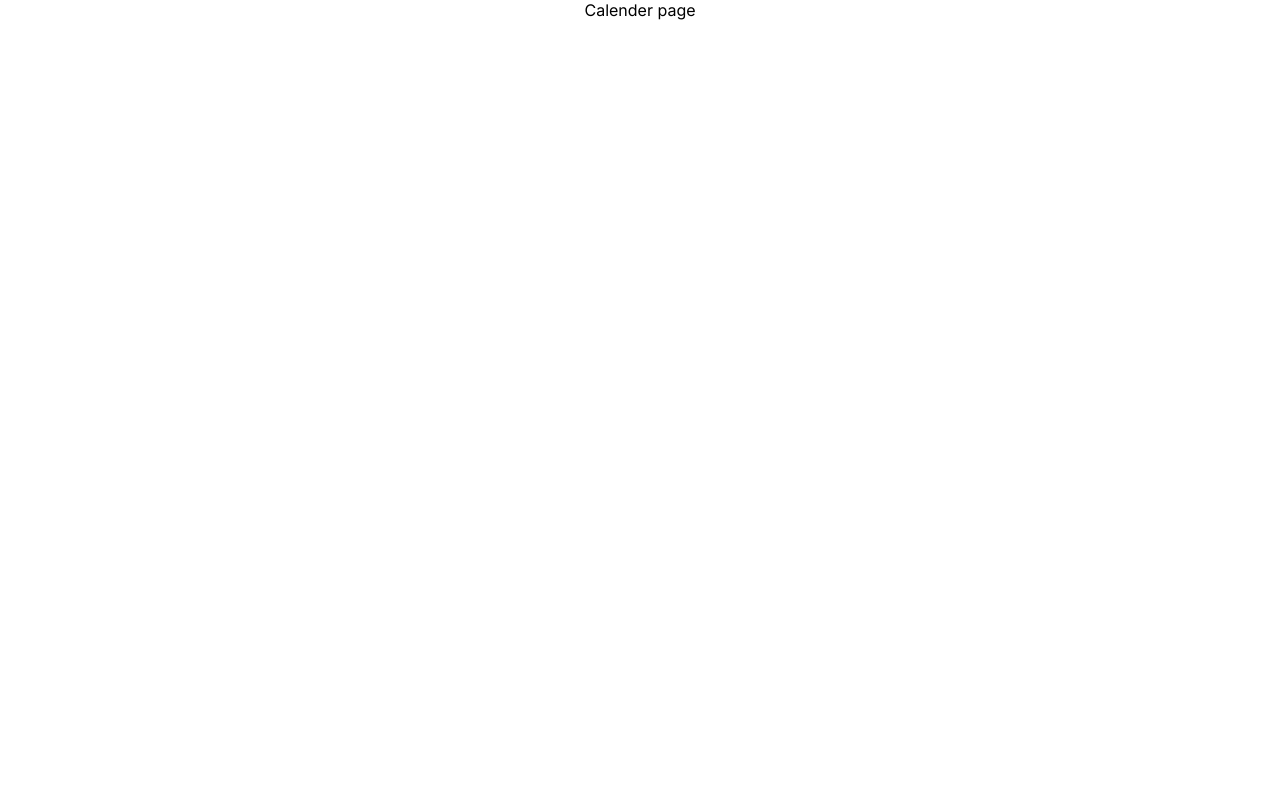
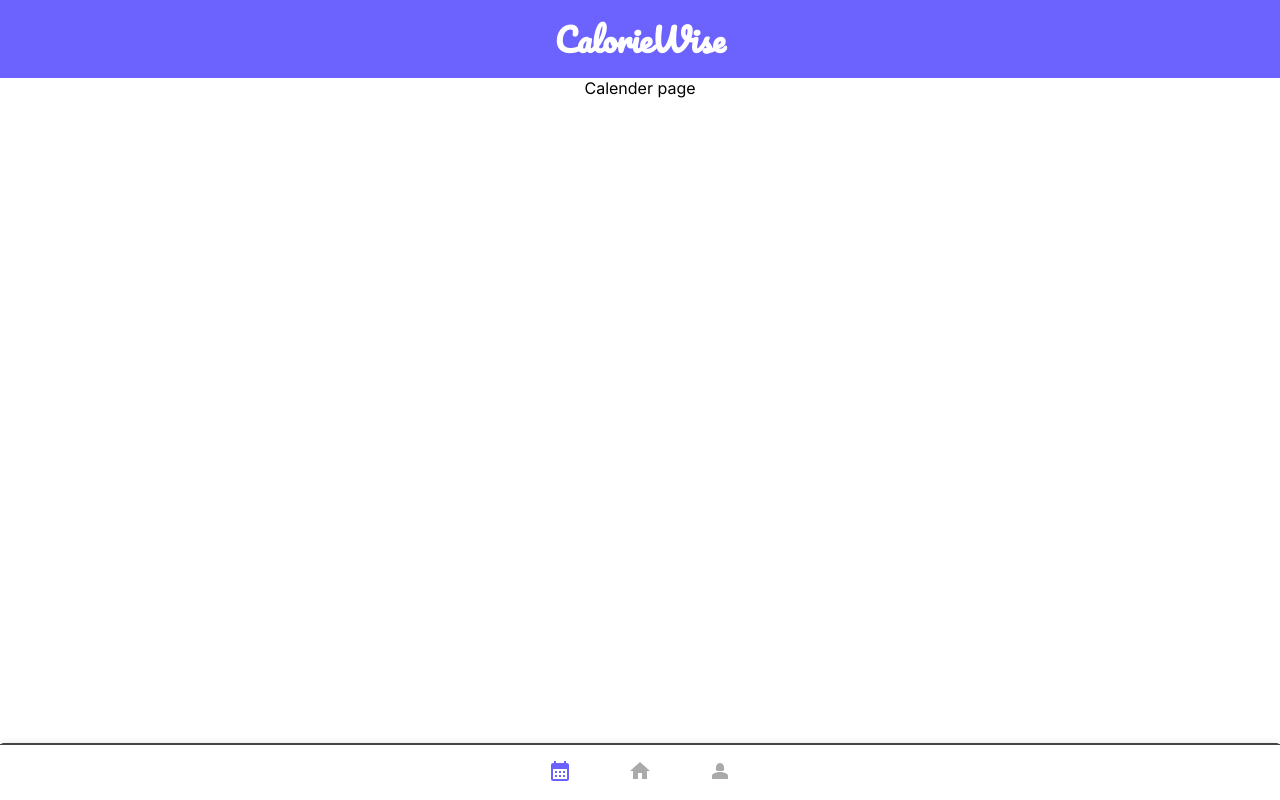
Before and after one commit to Bladgroen/CalorieWise, a Next.js app: page /calender in a window 1280 px wide. Built offline with nearby package versions, Linux system fonts and the light colour scheme.

Commit message:
🐛fixed navigation color staying on home

```diff
--- a/src/app/calender/page.tsx
+++ b/src/app/calender/page.tsx
@@ -1,8 +1,8 @@
-
+import Layout from "../../components/LayoutEdit";
 export default function calender() {
-    return(
-        <div>
-            <p>Calender page</p>
-        </div>
-    )
+  return (
+    <Layout>
+      <p>Calender page</p>
+    </Layout>
+  );
 }
--- a/src/app/layout.tsx
+++ b/src/app/layout.tsx
@@ -1,6 +1,7 @@
 import type { Metadata } from "next";
 import { Inter } from "next/font/google";
 import "../styles/globals.scss";
+import NavBar from "../components/NavBar";
 
 const inter = Inter({ subsets: ["latin"] });
 
--- a/src/app/page.tsx
+++ b/src/app/page.tsx
@@ -1,6 +1,7 @@
 "use client";
 import CalorieBubble from "@/components/CalorieBubble";
 import HeaderBar from "../components/HeaderBar";
+import Layout from "../components/LayoutEdit";
 import MealCard from "../components/MealCard/MealCard";
 import NavBar from "../components/NavBar";
 import { logOut } from "../firebase/signup";
@@ -12,14 +13,14 @@ export default function Page() {
   useAuth();
   return (
     <>
-      <HeaderBar></HeaderBar>
+      <Layout>
         <button onClick={logOut}></button>
         <div className={styles.calorieBubble}>
           <CalorieBubble eatenCalories={eatenCalories} />
         </div>
         <MealCard />
         <MealCard />
-      <NavBar></NavBar>
+      </Layout>
     </>
   );
 }
--- /dev/null
+++ b/src/components/LayoutEdit.tsx
@@ -0,0 +1,12 @@
+import HeaderBar from "./HeaderBar";
+import NavBar from "./NavBar";
+
+export default function Layout({ children }) {
+  return (
+    <div>
+      <HeaderBar></HeaderBar>
+      <div>{children}</div>
+      <NavBar></NavBar>
+    </div>
+  );
+}
--- a/src/components/NavBar.tsx
+++ b/src/components/NavBar.tsx
@@ -1,22 +1,18 @@
 "use client";
-import CalendarMonthIcon from '@mui/icons-material/CalendarMonth';
-import HomeIcon from '@mui/icons-material/Home';
-import Person2Icon from '@mui/icons-material/Person2';
+import CalendarMonthIcon from "@mui/icons-material/CalendarMonth";
+import HomeIcon from "@mui/icons-material/Home";
+import Person2Icon from "@mui/icons-material/Person2";
 import BottomNavigation from "@mui/material/BottomNavigation";
 import BottomNavigationAction from "@mui/material/BottomNavigationAction";
 import Paper from "@mui/material/Paper";
 import Link from "next/link";
+import { usePathname } from "next/navigation";
 import * as React from "react";
-import { useState } from "react";
 import styles from "../styles/NavBar.module.scss";
 
 export default function NavBar() {
-  const [activePage, setActivePage] = useState("home");
-
-  const handlePageClick = (label: string) => {
-    setActivePage(label);
-  };
-
+  const currentPage = usePathname();
+  console.log(currentPage);
   return (
     <Paper
       sx={{ position: "fixed", bottom: 0, left: 0, right: 0 }}
@@ -30,11 +26,10 @@ export default function NavBar() {
             icon={
               <CalendarMonthIcon
                 className={`${styles.icon} ${
-                  activePage === "calender" ? styles.activeIcon : ""
+                  currentPage === "/calender" ? styles.activeIcon : ""
                 }`}
               />
             }
-            onClick={() => handlePageClick("calender")}
           />
         </Link>
         <Link href="/">
@@ -43,11 +38,10 @@ export default function NavBar() {
             icon={
               <HomeIcon
                 className={`${styles.icon} ${
-                  activePage === "home" ? styles.activeIcon : ""
+                  currentPage === "/" ? styles.activeIcon : ""
                 }`}
               />
             }
-            onClick={() => handlePageClick("home")}
           />
         </Link>
         <Link href="/profile">
@@ -56,11 +50,10 @@ export default function NavBar() {
             icon={
               <Person2Icon
                 className={`${styles.icon} ${
-                  activePage === "profile" ? styles.activeIcon : ""
+                  currentPage === "/profile" ? styles.activeIcon : ""
                 }`}
               />
             }
-            onClick={() => handlePageClick("profile")}
           />
         </Link>
       </BottomNavigation>
```
Also changed, not shown: src/app/profile/page.tsx (+10 -3 lines), src/app/login/LoginPage.scss (line endings or trailing spaces), src/app/profile/ProfilePage.module.scss (added). Lines whose indentation alone changed are shown as unchanged.
